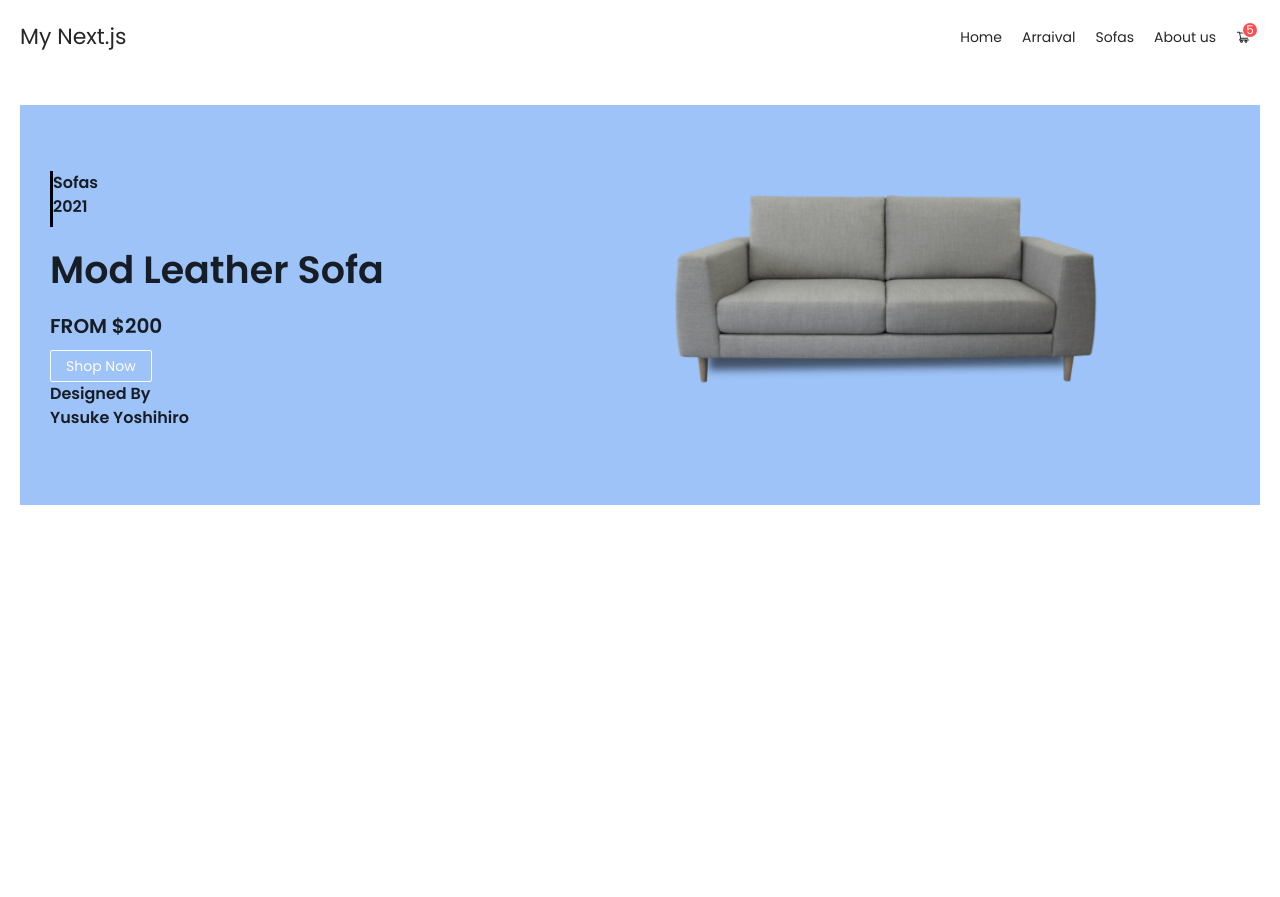
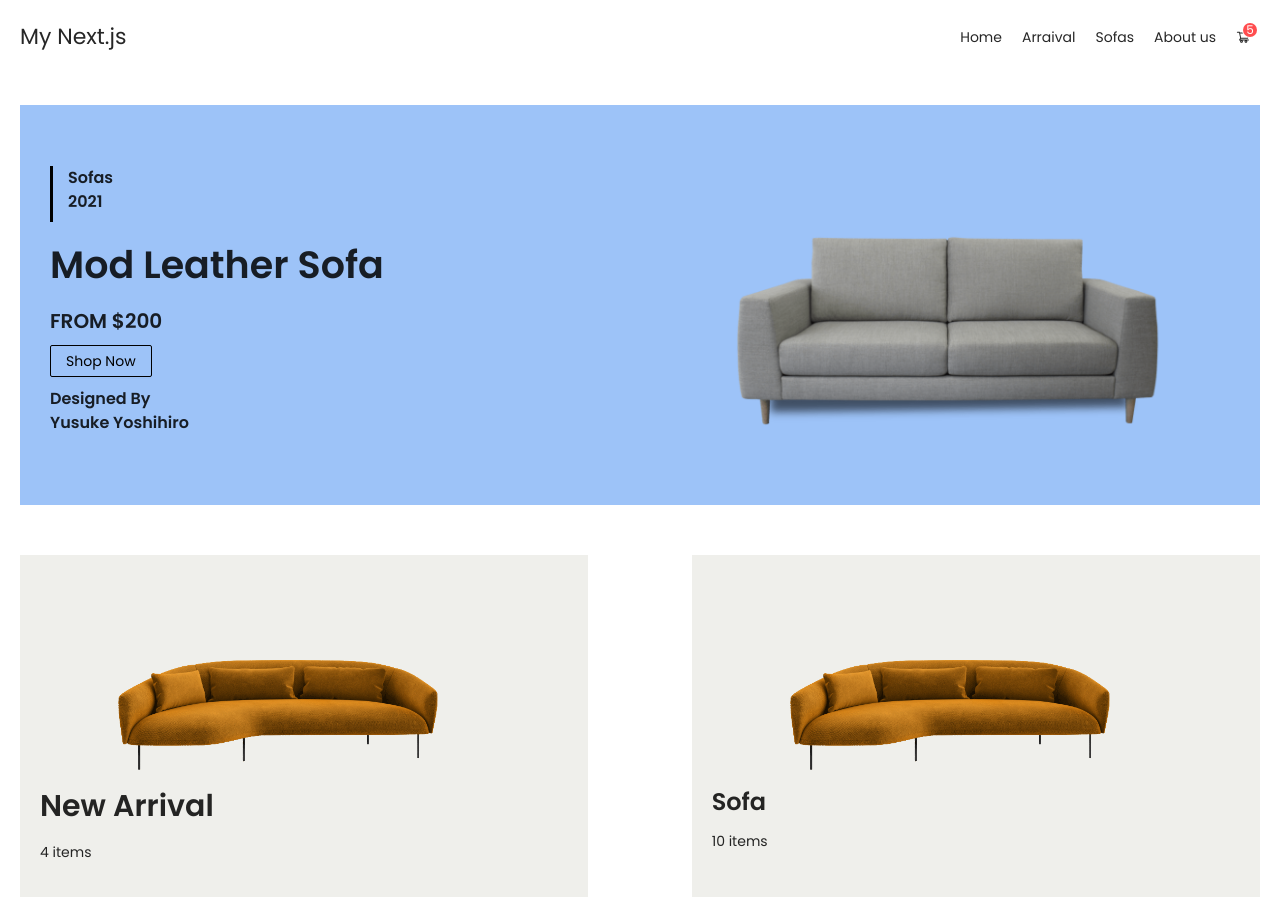
Before and after one commit to YusukeYoshihiro/shopify_project, a Next.js app: page / in a window 1280 px wide. Before the commit the page ends 820 px from the top, so only its background shows below. Built offline with nearby package versions, Linux system fonts and the light colour scheme.

Commit message:
Changes to be committed: 	new file:   components/Header.js 	modified:   jsconfig.json 	modified:   pages/index.js

```diff
--- /dev/null
+++ b/components/Header.js
@@ -0,0 +1,74 @@
+import { Row, Col, Typography, Button } from 'antd';
+import styled from 'styled-components';
+
+const { Title } = Typography;
+
+const HeroSection = styled(Row)`
+  margin: 50px 0px;
+  background-color: #9dc3f8;
+`
+
+const LeftColumn = styled(Col)`
+ padding-left: 30px;
+ height: 400px;
+ display: flex;
+ flex-direction: column;
+ justify-content: center;
+`
+const RightColumn = styled(Col)`
+display: flex;
+justify-content: center;
+align-items: center;
+height: auto;
+img{
+  width: 80%;
+}
+`
+const SubTitleWrp = styled(Row)`
+  border-left: 3px solid black;
+  margin-bottom: 20px;
+  padding-left: 15px;
+`
+const ShopNowBtn = styled(Button)`
+  align-self: flex-start;
+  color: black !important;
+  border-color: black !important;
+  margin-bottom: 10px;
+`
+const PriceText = styled(Title)`
+  margin-top: 0 !important ;
+`
+function Header() {
+  return (
+    <>
+      <HeroSection>
+        <LeftColumn sm={{ span: 24 }} md={{ span: 12 }}>
+          <SubTitleWrp>
+            <Title level={5}>
+              Sofas <br />
+              2021
+       </Title>
+          </SubTitleWrp>
+          <Title>
+            Mod Leather Sofa
+       </Title>
+          <PriceText level={4}>
+            FROM $200
+       </PriceText>
+          <ShopNowBtn ghost>
+            Shop Now
+       </ShopNowBtn>
+          <Title level={5}>
+            Designed By<br />
+         Yusuke Yoshihiro
+       </Title>
+        </LeftColumn>
+        <RightColumn sm={{ span: 24 }} md={{ span: 12 }}>
+          <img src="/HomeBanner.png" />
+        </RightColumn>
+      </HeroSection>
+    </>
+  )
+}
+
+export default Header;
--- a/jsconfig.json
+++ b/jsconfig.json
@@ -1,5 +1,5 @@
 {
-  "compilerOption":{
+  "compilerOptions":{
     "baseUrl":"."
   }
 }
--- a/pages/index.js
+++ b/pages/index.js
@@ -1,64 +1,50 @@
-import styles from '../styles/Home.module.css';
-import { Row, Col, Typography, Button } from 'antd';
 import styled from 'styled-components';
+import { Row, Col, Typography } from 'antd';
+import Header from 'components/Header';
 
-const { Title } = Typography;
+const { Title, Paragraph } = Typography;
 
-const Header = styled(Row)`
-  margin: 50px 0px;
-  background-color: #9dc3f8;
+const Section = styled(Row)`
+
 `
 
-const LeftColumn = styled(Col)`
- padding-left: 30px;
- height: 400px;
- display: flex;
- flex-direction: column;
- justify-content: center;
-`
-const RightColumn = styled(Col)`
-img{
-  width: 80%;
-}
-`
-const SubTitleWrp = styled(Row)`
-  border-left: 3px solid black;
-  margin-bottom: 20px;
-`
-const ShopNowBtn= styled(Button)`
-  align-self: flex-start;
-`
-const PriceText = styled(Title)`
-  margin-top: 0 !important ;
+const LeftBox = styled(Col)`
+   background-color: #EFEFEB;
+   padding: 20px;
 `
 
+const RightBox = styled(Col)`
+   background-color: #EFEFEB;
+   padding: 20px;
+`
+
+const Image = styled.img`
+    width: 90%;
+`
 export default function Home() {
   return (
-    <Header>
-      <LeftColumn sm={{ span: 24 }} md={{ span: 12 }}>
-        <SubTitleWrp>
-          <Title level={5}>
-            Sofas <br />
-           2021
-         </Title>
-        </SubTitleWrp>
-        <Title>
-          Mod Leather Sofa
-         </Title>
-        <PriceText level={4}>
-          FROM $200
-         </PriceText>
-        <ShopNowBtn ghost>
-          Shop Now
-         </ShopNowBtn>
-        <Title level={5}>
-          Designed By<br />
-           Yusuke Yoshihiro
-         </Title>
-      </LeftColumn>
-      <RightColumn sm={{ span: 24 }} md={{ span: 12 }}>
-        <img src="/HomeBanner.png" />
-      </RightColumn>
-    </Header>
+    <>
+      <Header />
+      <Section>
+        <LeftBox sm={{ span: 24 }} md={{ span: 11 }}>
+          <Image src="/products/category-image1.png" />
+          <Title level={2}>
+            New Arrival
+          </Title>
+          <Paragraph>
+            4 items
+          </Paragraph>
+        </LeftBox>
+        <RightBox sm={{ span: 24 }} md={{ span: 11, offset: 2 }}>
+          <Image src="/products/category-image1.png" />
+          <Title level={3}>
+            Sofa
+          </Title>
+          <Paragraph>
+            10 items
+          </Paragraph>
+        </RightBox>
+      </Section>
+    </>
   )
 }
```
